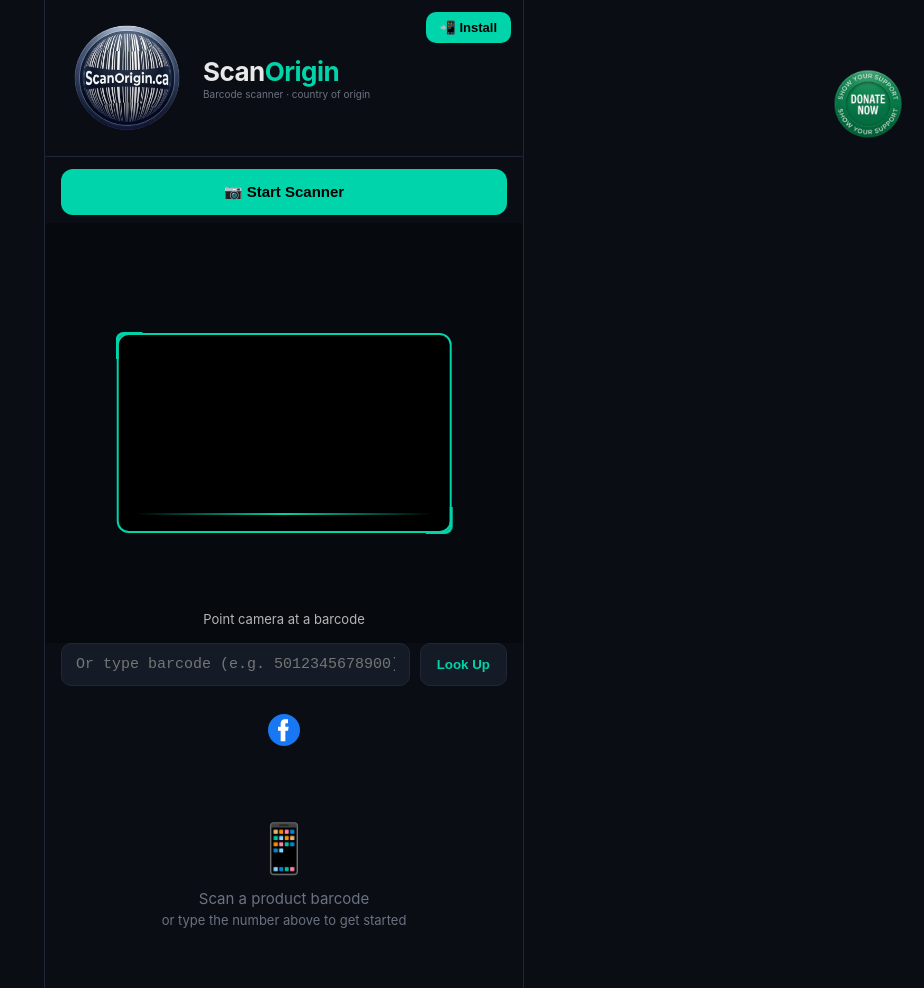
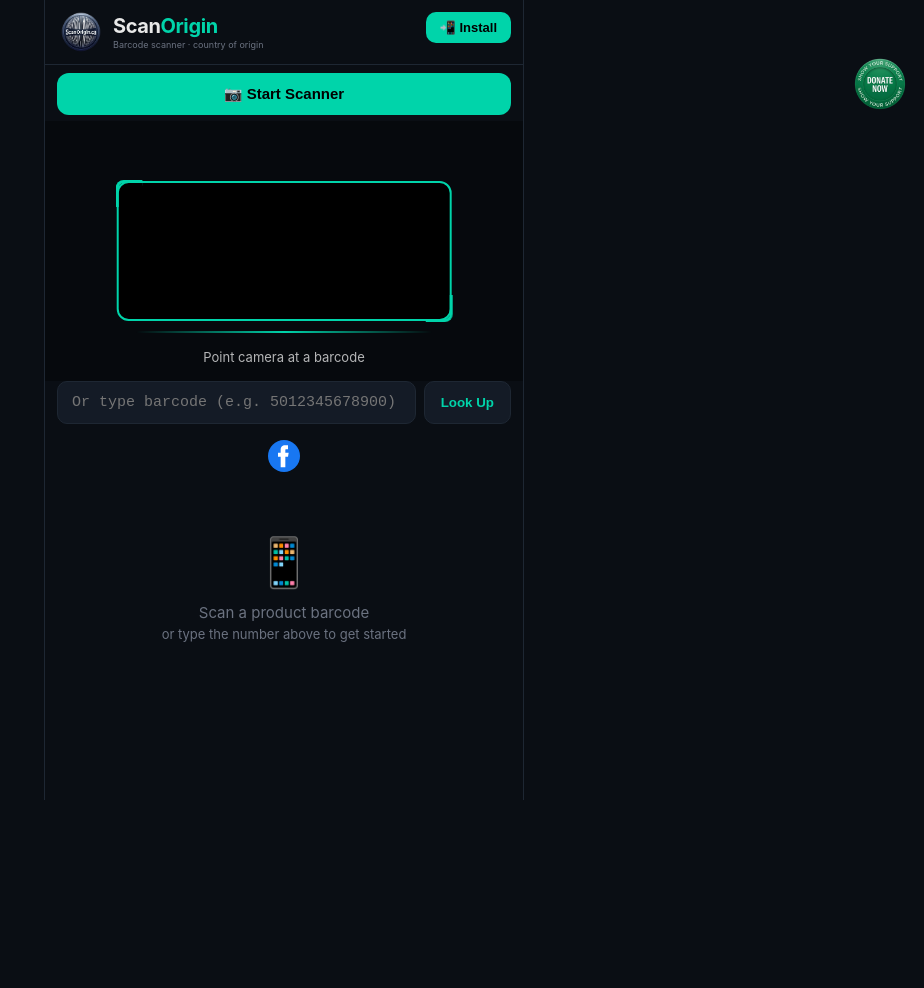
Before and after one commit to rupertclaw/scanorigin, a website: page index.html in a window 1280 px wide. Shown: the whole page, without its empty margins (356-1280 px from the left). After the commit the page ends 800 px from the top, so only its background shows below. Drawn offline with Linux system fonts and the light colour scheme.

Commit message:
Tighten layout: smaller logo/header, shorter scanner, less padding so results visible + SW v15

```diff
--- a/index.html
+++ b/index.html
@@ -27,22 +27,22 @@
 #app { max-width:480px; margin:0 auto; min-height:100dvh; display:flex; flex-direction:column; }
 
 /* Header */
-.header { padding:12px 16px; display:flex; align-items:center; gap:10px; border-bottom:1px solid var(--border); position:sticky; top:0; background:var(--bg); z-index:10; }
-.header-logo { width:132px; height:132px; border-radius:16px; flex-shrink:0; object-fit:cover; }
-.header-text { flex:1; min-width:0; padding-right:110px; }
-.header h1 { font-size:26px; font-weight:700; letter-spacing:-0.02em; }
+.header { padding:8px 12px; display:flex; align-items:center; gap:8px; border-bottom:1px solid var(--border); position:sticky; top:0; background:var(--bg); z-index:10; }
+.header-logo { width:48px; height:48px; border-radius:10px; flex-shrink:0; object-fit:cover; }
+.header-text { flex:1; min-width:0; padding-right:86px; }
+.header h1 { font-size:20px; font-weight:700; letter-spacing:-0.02em; }
 .header h1 span { color:var(--accent); }
-.header .subtitle { font-size:10px; color:var(--muted); margin-top:1px; }
+.header .subtitle { font-size:9px; color:var(--muted); margin-top:1px; }
 .install-btn { display:flex; align-items:center; gap:5px; padding:8px 14px; background:var(--accent); color:#000; border:none; border-radius:10px; font-size:13px; font-weight:700; cursor:pointer; flex-shrink:0; transition:opacity .15s, transform .1s; position:absolute; top:12px; right:12px; z-index:11; }
 .install-btn:active { transform:scale(0.95); }
 .install-btn.hidden { display:none; }
-.donate-link { position:absolute; top:56px; right:8px; width:96px; height:96px; z-index:11; flex-shrink:0; transition:transform .1s; }
+.donate-link { position:absolute; top:48px; right:8px; width:72px; height:72px; z-index:11; flex-shrink:0; transition:transform .1s; }
 .donate-link:active { transform:scale(0.92); }
-.donate-link img { width:96px; height:96px; }
+.donate-link img { width:72px; height:72px; }
 
 /* Controls */
-.controls { padding:12px 16px 8px; display:flex; gap:10px; }
-.btn { flex:1; padding:14px 16px; border:none; border-radius:12px; font-size:15px; font-weight:600; cursor:pointer; transition:opacity .15s, transform .1s; display:flex; align-items:center; justify-content:center; gap:8px; }
+.controls { padding:8px 12px 6px; display:flex; gap:8px; }
+.btn { flex:1; padding:12px 16px; border:none; border-radius:12px; font-size:15px; font-weight:600; cursor:pointer; transition:opacity .15s, transform .1s; display:flex; align-items:center; justify-content:center; gap:8px; }
 .btn:active { transform:scale(0.97); }
 .btn-primary { background:var(--accent); color:#000; }
 .btn-primary:disabled { opacity:0.4; cursor:default; }
@@ -50,11 +50,11 @@
 .btn-stop { background:var(--danger); color:#fff; display:none; }
 
 /* Scanner area */
-.scanner-wrap { position:relative; width:100%; aspect-ratio:3/4; max-height:420px; background:#000; overflow:hidden; margin:0; }
+.scanner-wrap { position:relative; width:100%; aspect-ratio:4/3; max-height:260px; background:#000; overflow:hidden; margin:0; }
 #video { width:100%; height:100%; object-fit:cover; display:block; }
 #canvas { display:none; }
 .scan-overlay { position:absolute; inset:0; pointer-events:none; }
-.scan-box { position:absolute; top:50%; left:50%; transform:translate(-50%,-50%); width:70%; height:200px; border:2px solid var(--accent); border-radius:12px; box-shadow:0 0 0 9999px rgba(10,14,20,0.65); }
+.scan-box { position:absolute; top:50%; left:50%; transform:translate(-50%,-50%); width:70%; height:140px; border:2px solid var(--accent); border-radius:12px; box-shadow:0 0 0 9999px rgba(10,14,20,0.65); }
 .scan-box::before, .scan-box::after { content:''; position:absolute; width:24px; height:24px; border:3px solid var(--accent); }
 .scan-box::before { top:-3px; left:-3px; border-right:none; border-bottom:none; border-radius:8px 0 0 0; }
 .scan-box::after { bottom:-3px; right:-3px; border-left:none; border-top:none; border-radius:0 0 8px 0; }
@@ -63,13 +63,13 @@
 .scan-hint { position:absolute; bottom:16px; left:0; right:0; text-align:center; color:rgba(255,255,255,0.7); font-size:13px; pointer-events:none; }
 
 /* Manual input */
-.manual-input { padding:0 16px 12px; display:flex; gap:10px; }
+.manual-input { padding:0 12px 8px; display:flex; gap:8px; }
 .manual-input input { flex:1; padding:12px 14px; background:var(--card); border:1px solid var(--border); border-radius:10px; color:var(--text); font-size:15px; font-family:monospace; }
 .manual-input input:focus { outline:none; border-color:var(--accent); }
 .manual-input button { padding:12px 16px; background:var(--card); border:1px solid var(--border); border-radius:10px; color:var(--accent); font-weight:600; cursor:pointer; white-space:nowrap; }
 
 /* Results */
-.results { padding:20px; flex:1; overflow-y:auto; }
+.results { padding:12px; flex:1; overflow-y:auto; }
 .result-card { background:var(--card); border:1px solid var(--border); border-radius:16px; padding:20px; margin-bottom:16px; }
 .result-card.loading { text-align:center; padding:40px 20px; }
 .spinner { width:32px; height:32px; border:3px solid var(--border); border-top-color:var(--accent); border-radius:50%; animation:spin .8s linear infinite; margin:0 auto 12px; }
@@ -204,7 +204,7 @@
     <button onclick="lookupManual()">Look Up</button>
   </div>
 
-  <div style="text-align:center; padding:16px 0 8px;">
+  <div style="text-align:center; padding:8px 0 4px;">
     <a href="https://www.facebook.com/share/1K4HP63sMy/" target="_blank" rel="noopener" aria-label="Facebook" style="display:inline-block;">
       <svg width="32" height="32" viewBox="0 0 24 24" fill="none" xmlns="http://www.w3.org/2000/svg">
         <circle cx="12" cy="12" r="12" fill="#1877F2"/>
--- a/public/sw.js
+++ b/public/sw.js
@@ -1,5 +1,5 @@
 // ScanOrigin Service Worker
-const CACHE_NAME = "scanorigin-v14";
+const CACHE_NAME = "scanorigin-v15";
 const ASSETS = [
   "./",
   "./index.html",
--- a/sw.js
+++ b/sw.js
@@ -1,5 +1,5 @@
 // ScanOrigin Service Worker
-const CACHE_NAME = "scanorigin-v14";
+const CACHE_NAME = "scanorigin-v15";
 const ASSETS = [
   "./",
   "./index.html",
```
Also changed, not shown: public/index.html (+14 -14 lines).
